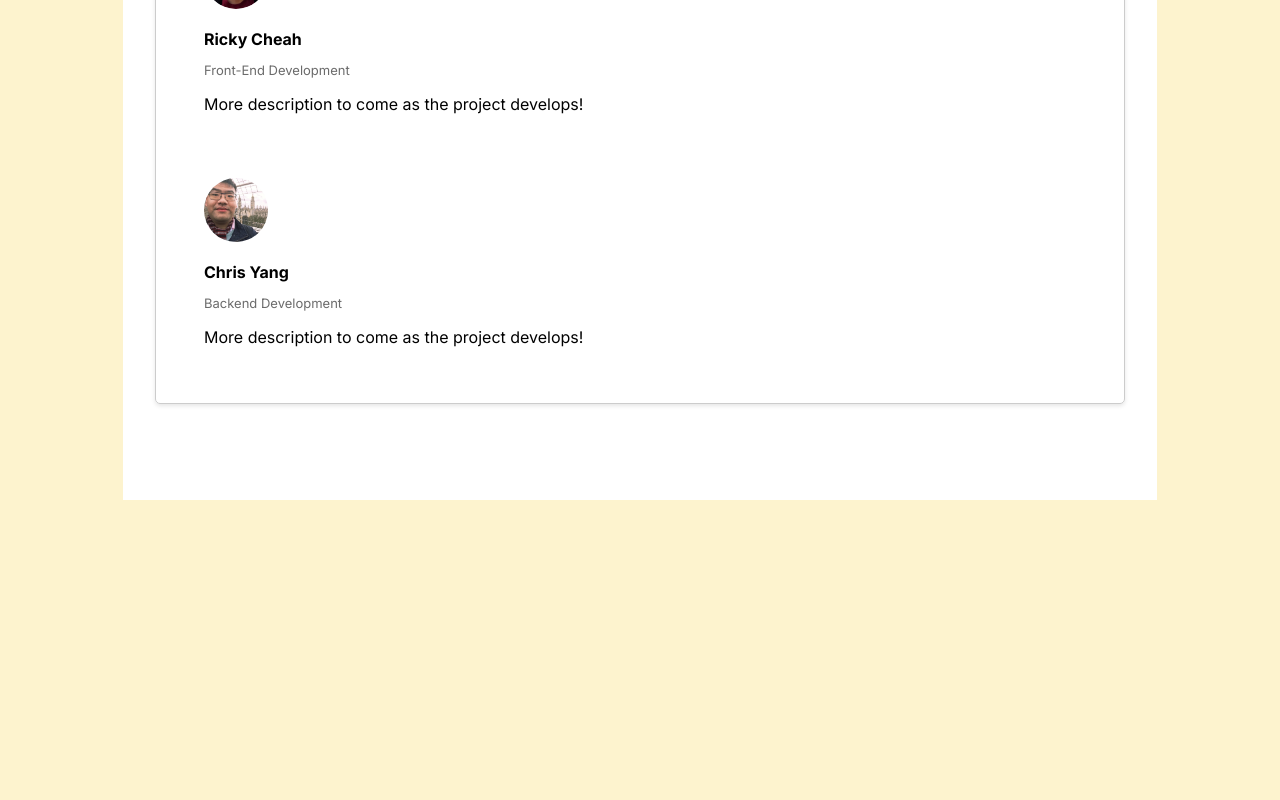
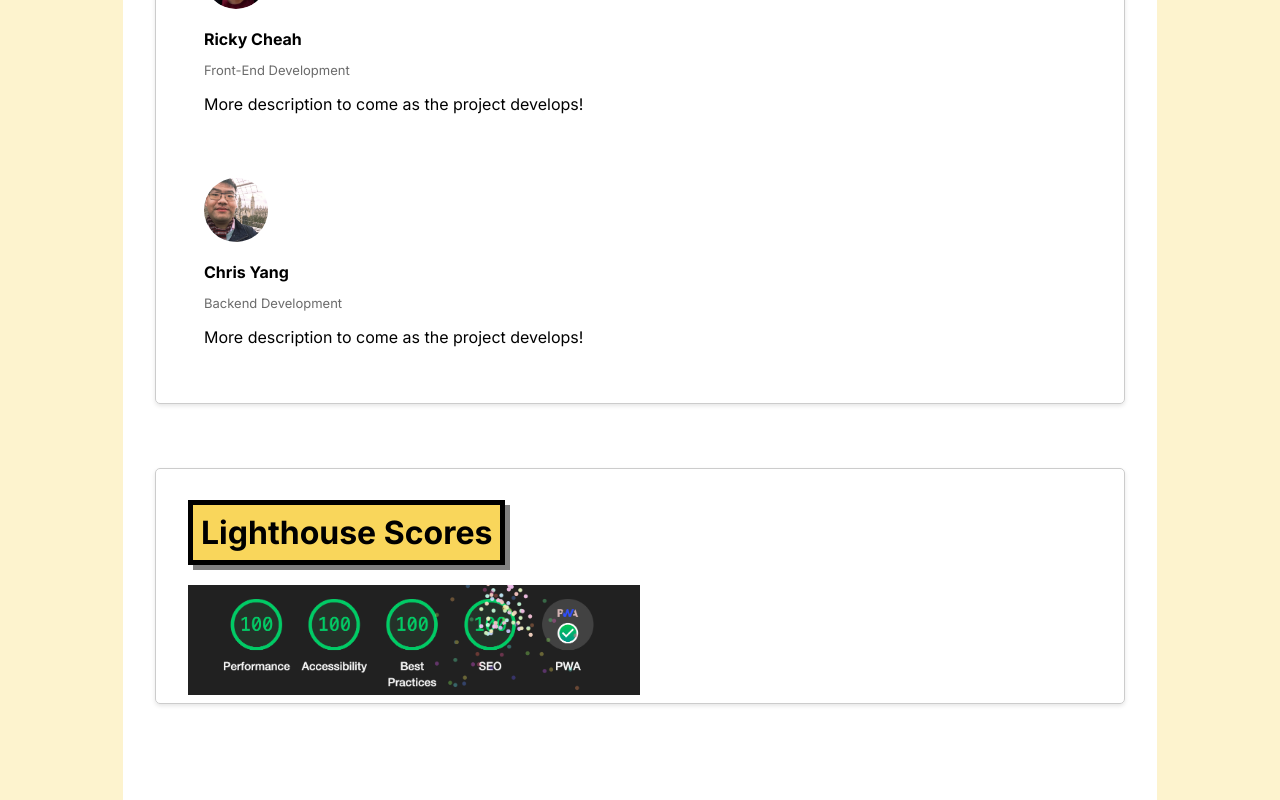
Before and after one commit to datu925/electric-machines, a Next.js app in the folder frontend/: page / in a window 1280 px wide. Shown: the part 1581-2381 px from the top of the page. Before the commit the page ends 2081 px from the top, so only its background shows below. Built offline with nearby package versions, Linux system fonts and the light colour scheme.

Commit message:
Add lighthouse image (#5)

```diff
--- a/frontend/app/page.module.scss
+++ b/frontend/app/page.module.scss
@@ -80,3 +80,7 @@
 .title {
   color: black;
 }
+
+.lighthouse {
+  display: flex;
+}
--- a/frontend/app/page.tsx
+++ b/frontend/app/page.tsx
@@ -167,6 +167,22 @@ export default function Home() {
           </div>
         </div>
       </section>
+      <section>
+        <h2>Lighthouse Scores</h2>
+        {/* <img alt="Lighthouse scores" src="/lighthouse.png"></img> */}
+        <div className={styles.lighthouse}>
+          <Image
+            style={{
+              width: "50%",
+              height: "auto",
+            }}
+            width={300}
+            height={1}
+            src="/lighthouse.png"
+            alt="Lighthouse scores"
+          />
+        </div>
+      </section>
     </main>
   );
 }
```
Also changed, not shown: frontend/public/lighthouse.png (added), 1 other file (tests, documents, lock files or other folders).
